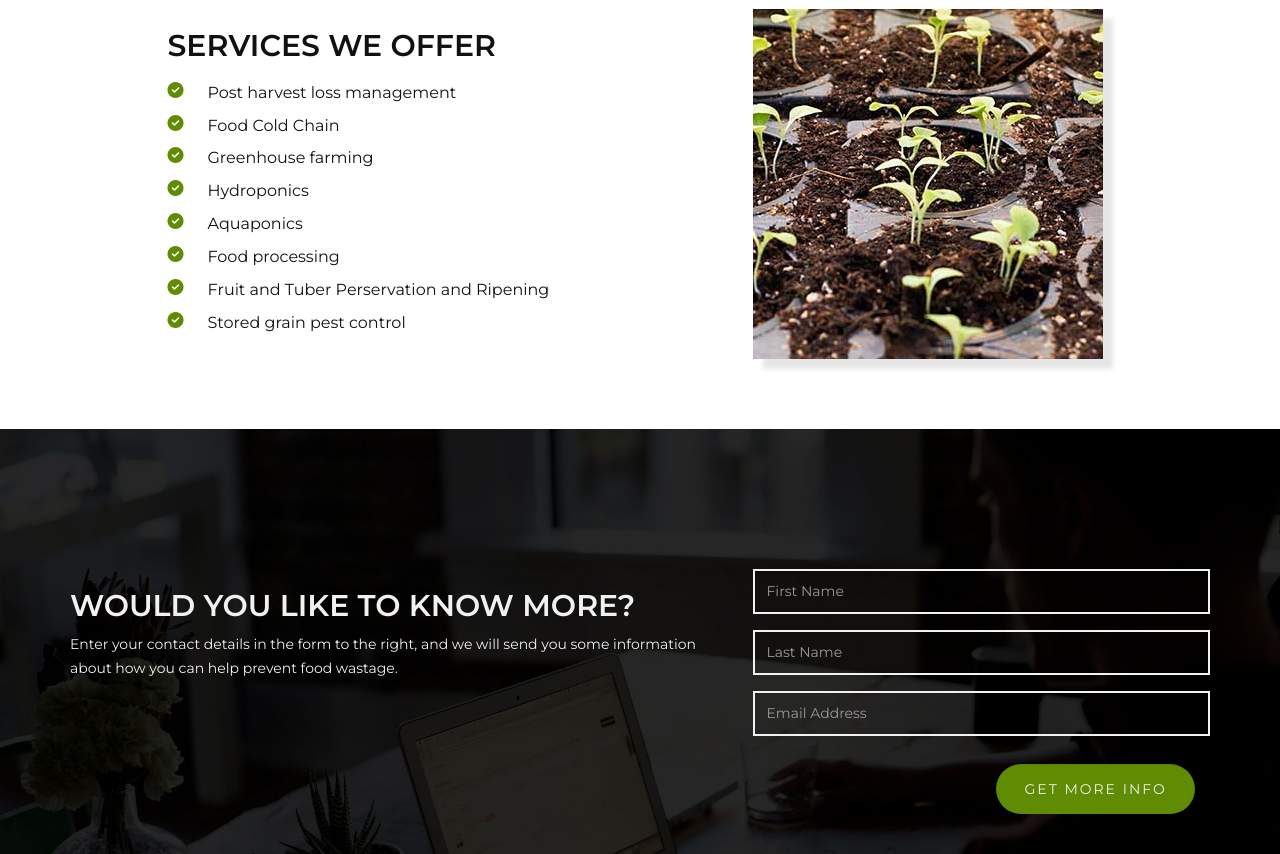
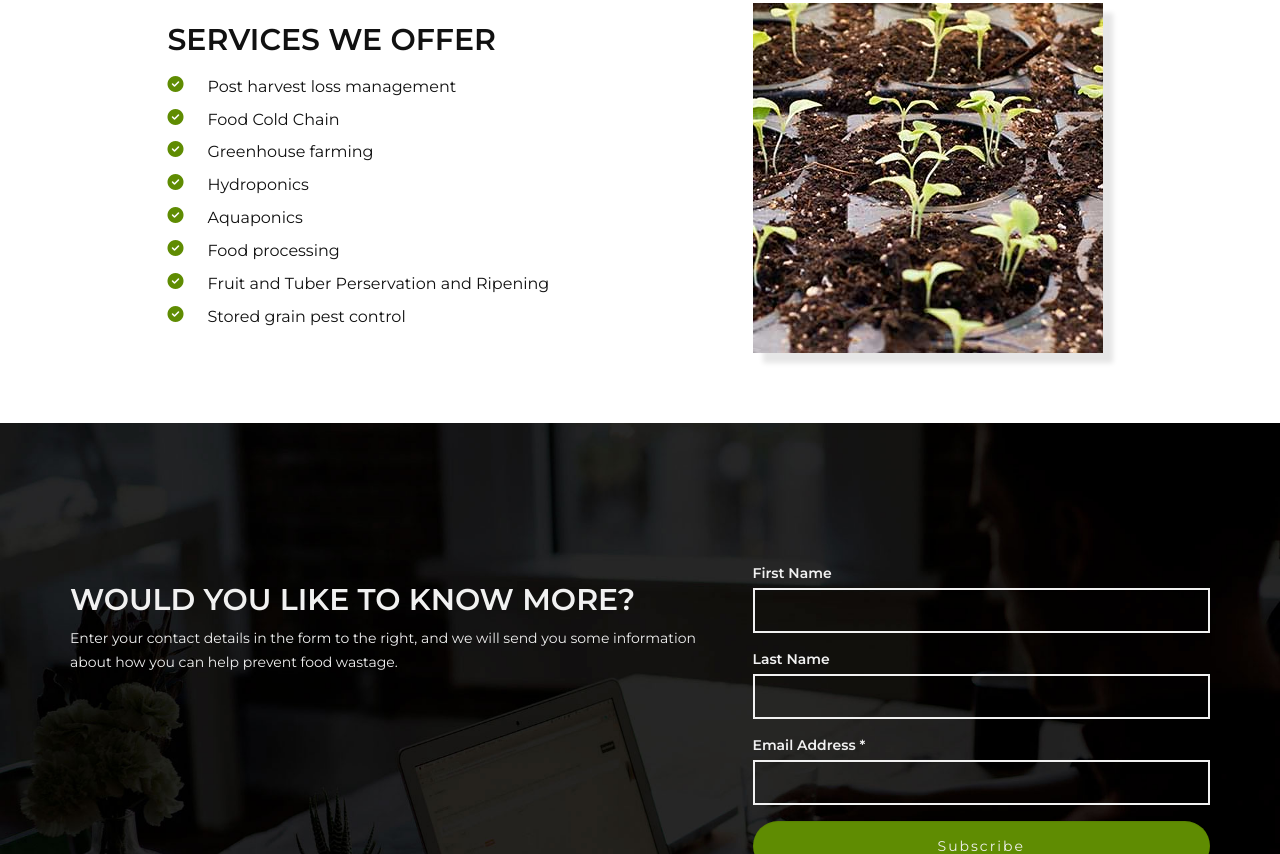
Before and after one commit to justbrown1980/Helios, a plain HTML site: page index.html in a window 1280 px wide. Shown: the part 1946-2800 px from the top of the page. Drawn offline with Linux system fonts and the light colour scheme.

Commit message:
Fix Spelling errors, and add mailchimp form

```diff
--- a/index.html
+++ b/index.html
@@ -58,7 +58,7 @@
 					</a>
 					<h1 class="wow fadeInUp" data-wow-delay="1.6s">securing our food for the future</h1>
 					<h3 class="wow bounceIn" data-wow-delay="0.9s">Securing more food for the planet as we approach a
-						global population of 9 billion billion people.</h3>
+						global population of 9 billion people.</h3>
 					<a href="#overview" class="btn btn-lg btn-default smoothScroll wow fadeInUp"
 						data-wow-delay="2.3s">LEARN MORE <i class="fas fa-angle-down"></i></a>
 				</div>
@@ -81,11 +81,8 @@
 					<p>Rather than farm more hectares of land,let's mitigate senseless post-harvest losses which account
 						for up to 60% in some areas in the world especially SubSaharan African.</p>
 
-					<p>By changing farming practices especially in the post-harvest period when the fruits and
-						vegetables leave the farmgate, immense cost savings will be made by providing fresh and
-						nutritious food for the rapidly growing local population and an invaluable source of revenue
-						when these produce are exported to Europe especially in winter when these products are in high
-						demand.</p>
+					<p>When food is disposed in a landfill it rots and becomes a significant source of methane – a
+						potent greenhouse gas with 21 times the global warming potential of carbon dioxide.</p>
 				</div>
 
 				<div class="wow fadeInUp col-md-offset-1 col-md-5 col-sm-6" data-wow-delay="0.9s">
@@ -171,15 +168,47 @@
 				</div>
 
 				<div class="wow fadeInUp col-md-5 col-sm-5" data-wow-delay="1s">
-					<form action="#" method="post">
-						<input name="firstname" type="text" class="form-control" id="firstname"
-							placeholder="First Name">
-						<input name="lastname" type="text" class="form-control" id="lastname" placeholder="Last Name">
-						<input name="email" type="email" class="form-control" id="email" placeholder="Email Address">
-						<div class="col-md-offset-6 col-md-6 col-sm-offset-1 col-sm-10">
-							<input name="submit" type="submit" class="form-control" id="submit" value="GET MORE INFO">
-						</div>
-					</form>
+
+					<!-- Begin Mailchimp Signup Form -->
+					<div id="mc_embed_signup">
+						<form
+							action="https://heliosph.us5.list-manage.com/subscribe/post?u=dd3556cdf78cc12314c7d3b72&amp;id=92a44f0eee"
+							method="post" id="mc-embedded-subscribe-form" name="mc-embedded-subscribe-form"
+							class="validate" target="_blank" novalidate>
+							<div id="mc_embed_signup_scroll">
+
+								<div class="mc-field-group">
+									<label for="mce-FNAME">First Name </label>
+									<input type="text" value="" name="FNAME" class="form-control" id="mce-FNAME">
+								</div>
+								<div class="mc-field-group">
+									<label for="mce-LNAME">Last Name </label>
+									<input type="text" value="" name="LNAME" class="form-control" id="mce-LNAME">
+								</div>
+								<div class="mc-field-group">
+									<label for="mce-EMAIL">Email Address <span class="asterisk">*</span>
+									</label>
+									<input type="email" value="" name="EMAIL" class="required email form-control"
+										id="mce-EMAIL">
+								</div>
+								<div id="mce-responses" class="clear">
+									<div class="response" id="mce-error-response" style="display:none"></div>
+									<div class="response" id="mce-success-response" style="display:none"></div>
+								</div>
+								<!-- real people should not fill this in and expect good things - do not remove this or risk form bot signups-->
+								<div style="position: absolute; left: -5000px;" aria-hidden="true"><input type="text"
+										name="b_dd3556cdf78cc12314c7d3b72_92a44f0eee" tabindex="-1" value=""></div>
+								<div class="clear"><input type="submit" value="Subscribe" name="subscribe"
+										id="mc-embedded-subscribe" class="form-control"></div>
+							</div>
+						</form>
+					</div>
+
+					<!--End mc_embed_signup-->
+
+
+
+
 				</div>
 
 				<div class="col-md-1"></div>
```
